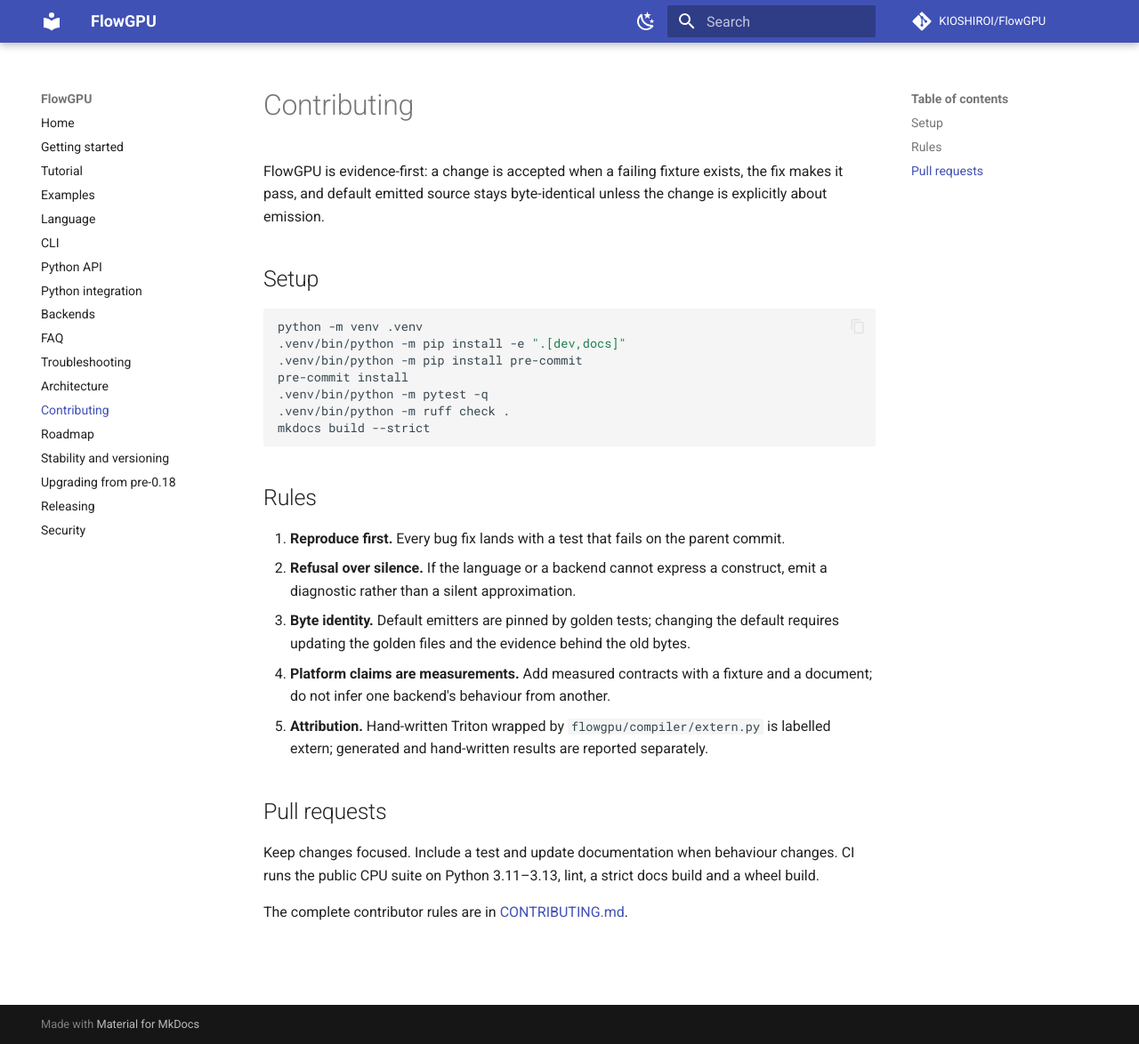
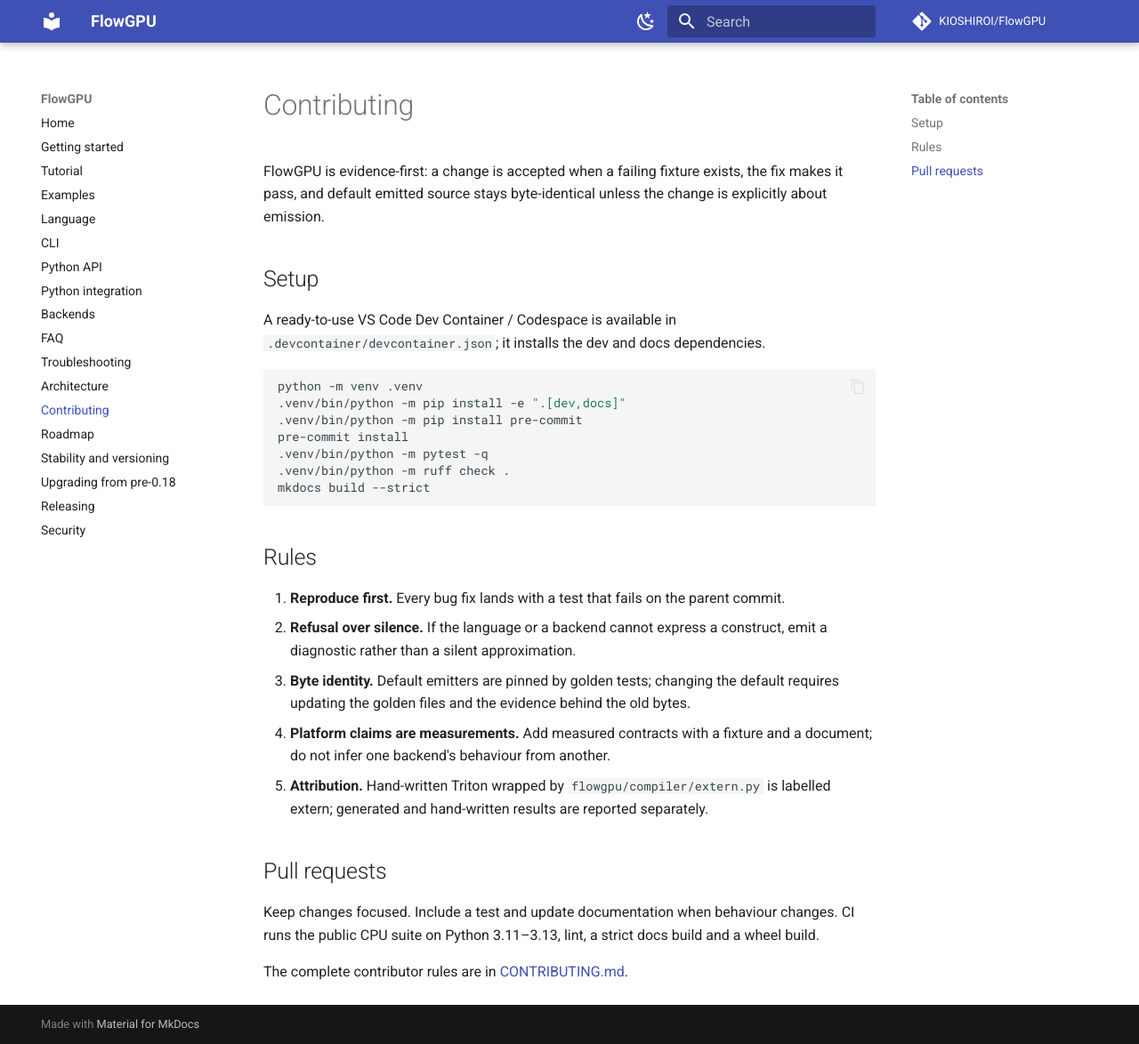
Before and after one commit to KIOSHIROI/FlowGPU, an MkDocs documentation site: the page built from docs/user-guide/contributing.md, in a window 1280 px wide and 1174 px high. Shown: the whole window at 89% size. Built offline with MkDocs 1.6.1 and Material for MkDocs 9.7.7, drawn with Linux system fonts in a browser that asks for light colours; comment, search, counter and statistics services are not loaded.

Commit message:
Validate distribution metadata and add a dev container

````diff
--- a/docs/user-guide/contributing.md
+++ b/docs/user-guide/contributing.md
@@ -5,6 +5,9 @@ the fix makes it pass, and default emitted source stays byte-identical unless th
 change is explicitly about emission.
 
 ## Setup
+
+A ready-to-use VS Code Dev Container / Codespace is available in
+`.devcontainer/devcontainer.json`; it installs the dev and docs dependencies.
 
 ```sh
 python -m venv .venv
````
Also changed, not shown: CHANGELOG.md (+6 -0 lines), docs/user-guide/releasing.md (+2 -0 lines), 6 other files.
